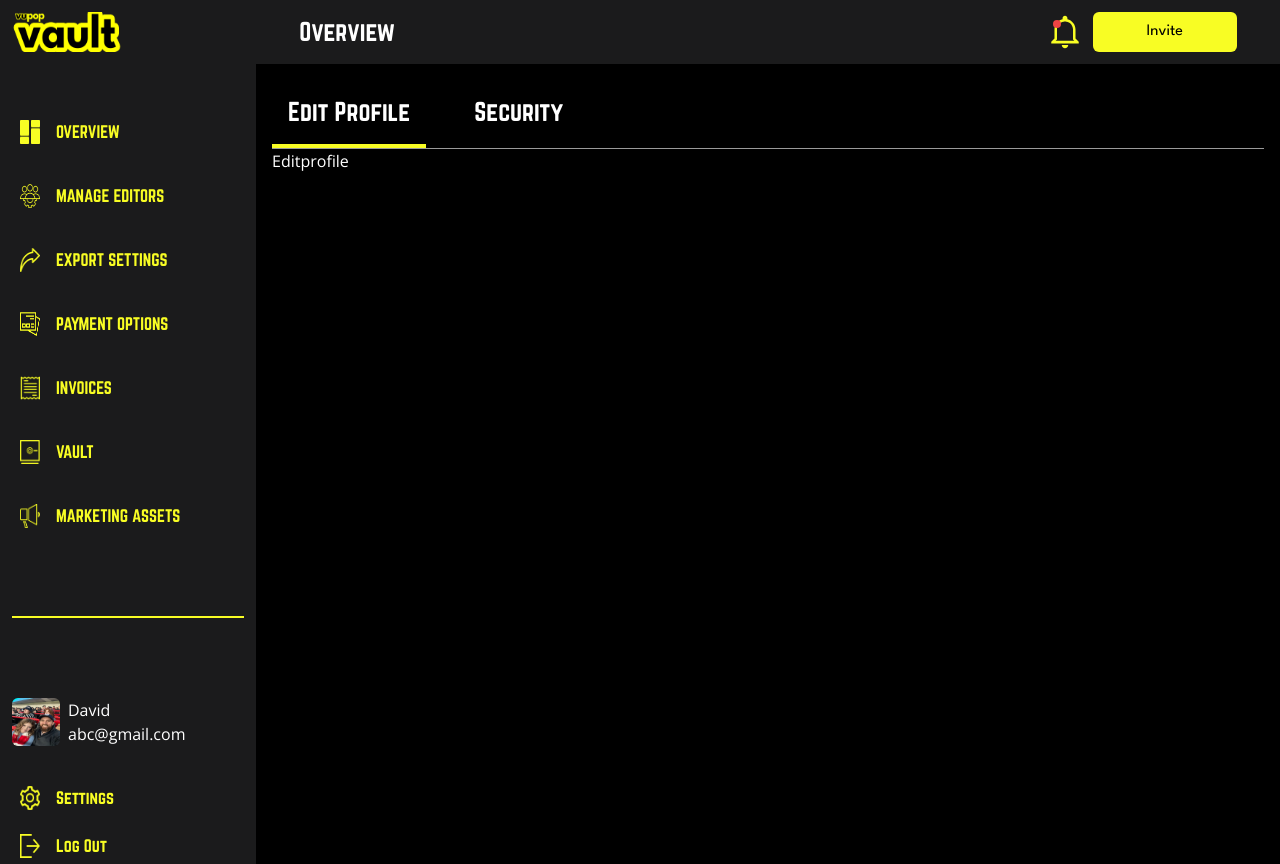
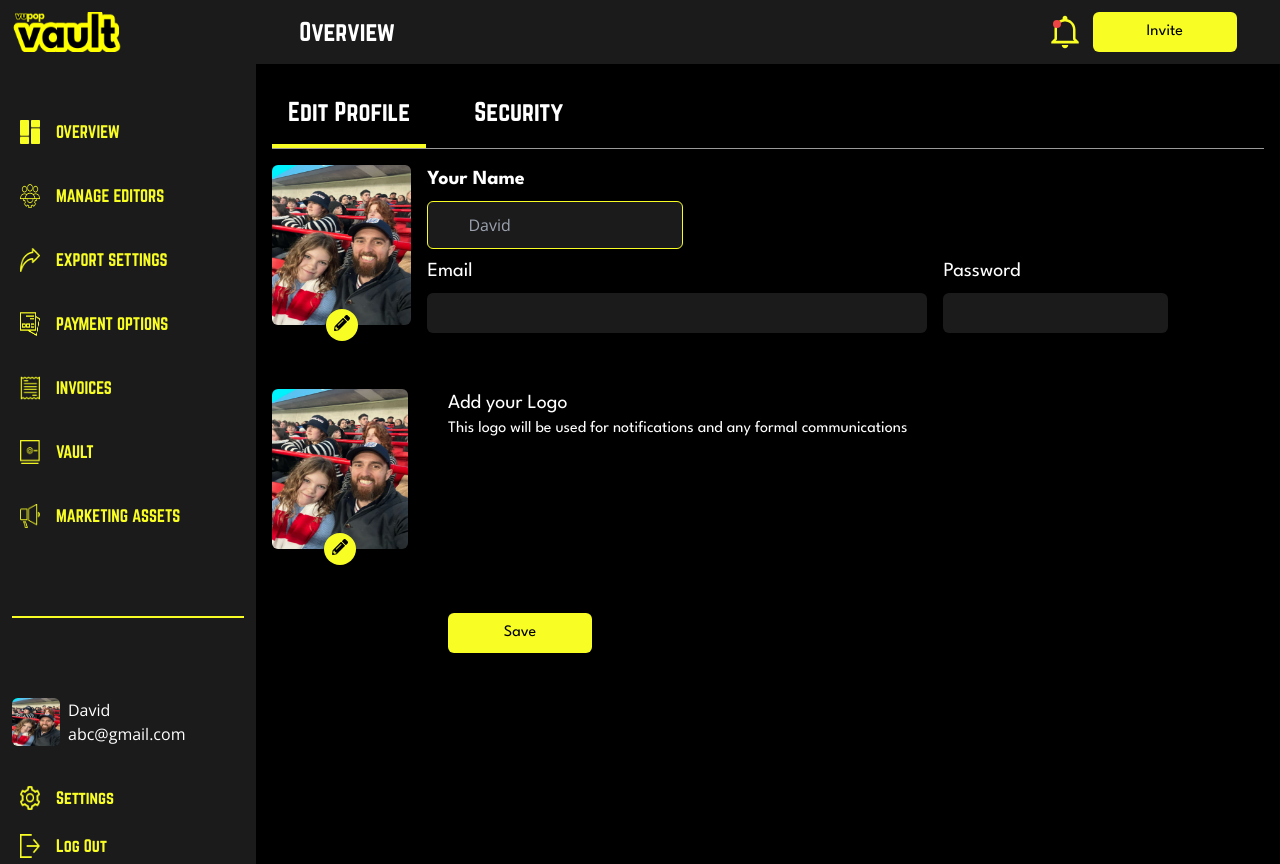
Before and after one commit to ShayanZameer/VUPOP, a React (Vite) app: page /Settings in a window 1280 px wide. Built offline with nearby package versions, Linux system fonts and the light colour scheme; a web font is replaced by a local one.

Commit message:
Security and Edit profile added

```diff
--- a/src/Pages/Payment/Paymentindex.jsx
+++ b/src/Pages/Payment/Paymentindex.jsx
@@ -49,10 +49,21 @@ const Paymentindex = () => {
           label="Bank account number"
           inputType="text"
           placeholder=""
+          width="45%"
         />
-        <Inputfield label="Sort Code" inputType="text" placeholder="xx-xx-xx" />
+        <Inputfield
+          label="Sort Code"
+          inputType="text"
+          placeholder="xx-xx-xx"
+          width="45%"
+        />
 
-        <Inputfield label="Bank Name" inputType="text" placeholder="" />
+        <Inputfield
+          label="Bank Name"
+          inputType="text"
+          placeholder=""
+          width="45%"
+        />
       </div>
 
       <div className="text-white font-leagueSpartan font-normal text-base">
--- a/src/Pages/Payment/components/Inputfield.jsx
+++ b/src/Pages/Payment/components/Inputfield.jsx
@@ -1,15 +1,15 @@
 import React from "react";
 
-const Inputfield = ({ label, inputType, placeholder }) => {
+const Inputfield = ({ label, inputType, placeholder, width }) => {
   return (
-    <div className="mb-4">
+    <div className={`mb-4 ${width}`}>
       <label className="block  text-xl font-normal font-leagueSpartan  mb-2 text-white">
         {label}
       </label>
       <input
         type={inputType}
         placeholder={placeholder}
-        className=" rounded-md w-[45%] py-2 px-3 bg-primary text-gray-700 "
+        className={` rounded-md ${width} py-2 px-3 bg-primary text-gray-700 `}
       />
     </div>
   );
--- a/src/Pages/Settings/components/Editprofile.jsx
+++ b/src/Pages/Settings/components/Editprofile.jsx
@@ -1,9 +1,87 @@
-import React from 'react'
+import React from "react";
+import { FaPencilAlt } from "react-icons/fa";
+import images from "../../../utils/Imagess";
+import Inputfield from "../../Payment/components/Inputfield";
+import Custombutton from "../../../components/Custombutton";
 
 const Editprofile = () => {
   return (
-    <div>Editprofile</div>
-  )
-}
+    <div className="overflow-auto">
+      <div className="flex py-4 space-x-4">
+        <div className="flex-[0.5] ">
+          <div className="">
+            <img
+              className="  h-40 w-40 rounded-md"
+              src={images.Img}
+              alt="this"
+            />
+          </div>
+          <div className="flex justify-center -mt-4">
+            <div className="bg-secandary flex   h-8  w-8 rounded-full ">
+              <FaPencilAlt className="text-black h-6 w-6 pl-2 pt-1" />
+            </div>
+          </div>
+        </div>
 
-export default Editprofile
+        <div className="flex-[3] w-full  ">
+          <div className="">
+            <label className="block  text-xl font-bold font-leagueSpartan  mb-2 text-white">
+              Your Name
+            </label>
+
+            <input
+              className="text-white bg-primary border border-secandary h-12 w-64 rounded-md pl-10"
+              placeholder="David"
+            />
+          </div>
+
+          <div className=" flex space-x-4 py-2">
+            <Inputfield
+              label="Email"
+              inputType="text"
+              placeholder=""
+              width="w-[500px]"
+            />
+            <Inputfield
+              label="Password"
+              inputType="password"
+              placeholder=""
+              width="w-[70%]"
+            />
+          </div>
+        </div>
+      </div>
+
+      <div className="flex py-4 space-x-10">
+        <div className="flex-[0.5]">
+          <img className="  h-40 w-40 rounded-md" src={images.Img} alt="this" />
+
+          <div className="flex justify-center -mt-4">
+            <div className="bg-secandary flex   h-8  w-8 rounded-full ">
+              <FaPencilAlt className="text-black h-6 w-6 pl-2 pt-1" />
+            </div>
+          </div>
+        </div>
+
+        <div className="flex-[3]">
+          <p className="text-xl font-medium font-leagueSpartan text-white">
+            Add your Logo{" "}
+          </p>
+          <p className="text-base font-medium font-leagueSpartan text-white">
+            This logo will be used for notifications and any formal
+            communications
+          </p>
+        </div>
+      </div>
+
+      <div className="  flex py-8">
+        <div className=" flex justify-center flex-1">
+          <Custombutton bgColor="secandary" text=" Save" />
+        </div>
+        <div className=" flex-1"></div>
+      </div>
+    </div>
+  );
+};
+
+export default Editprofile;
--- a/src/Pages/Settings/components/Security.jsx
+++ b/src/Pages/Settings/components/Security.jsx
@@ -1,9 +1,48 @@
-import React from 'react'
+import React, { useState } from "react";
+import Inputfield from "../../Payment/components/Inputfield";
+import ToggleSwitch from "./Toggleswitch";
 
 const Security = () => {
+  const [isOn, setIsOn] = useState(false);
+
+  const handleToggle = () => {
+    setIsOn(!isOn);
+  };
   return (
-    <div className='text-7xl text-white'>Security</div>
-  )
-}
+    <div className="p-4">
+      <div className="font-leagueSpartan font-medium text-xl text-secandary">
+        <p>Two-factor Authentication</p>
+      </div>
 
-export default Security
+      <div className="flex items-center space-x-4 py-4">
+        <div>
+          <ToggleSwitch isOn={isOn} handleToggle={handleToggle} />
+        </div>
+        <div className=" font-leagueSpartan font-normal text-white text-base">
+          <p>Enable or disable two factor authentication</p>
+        </div>
+      </div>
+
+      <div className="font-leagueSpartan font-medium text-xl text-secandary">
+        <p>Change Password</p>
+      </div>
+
+      <div className="py-4">
+        <Inputfield
+          label="Current Password"
+          inputType="password"
+          placeholder=""
+          width="400px"
+        />
+        <Inputfield
+          label="New Password"
+          inputType="password"
+          placeholder=""
+          width="100%"
+        />
+      </div>
+    </div>
+  );
+};
+
+export default Security;
--- /dev/null
+++ b/src/Pages/Settings/components/Toggleswitch.jsx
@@ -0,0 +1,25 @@
+import React from "react";
+
+const ToggleSwitch = ({ isOn, handleToggle }) => {
+  return (
+    <div
+      className={`relative inline-flex items-center cursor-pointer w-16 h-8 rounded-md ${
+        isOn ? "bg-gray-300" : "bg-secandary"
+      }`}
+      onClick={handleToggle}
+    >
+      <span
+        className={`block  w-8 h-7  rounded-md transition-transform duration-300 ease-in-out ${
+          isOn ? "translate-x-8 bg-black" : "translate-x-0 bg-black"
+        }`}
+      ></span>
+      <span
+        className={`absolute left-1 top-1 w-6 h-6 rounded-md bg-black transition-transform duration-300 ease-in-out ${
+          isOn ? "translate-x-8" : "translate-x-0"
+        }`}
+      ></span>
+    </div>
+  );
+};
+
+export default ToggleSwitch;
```
